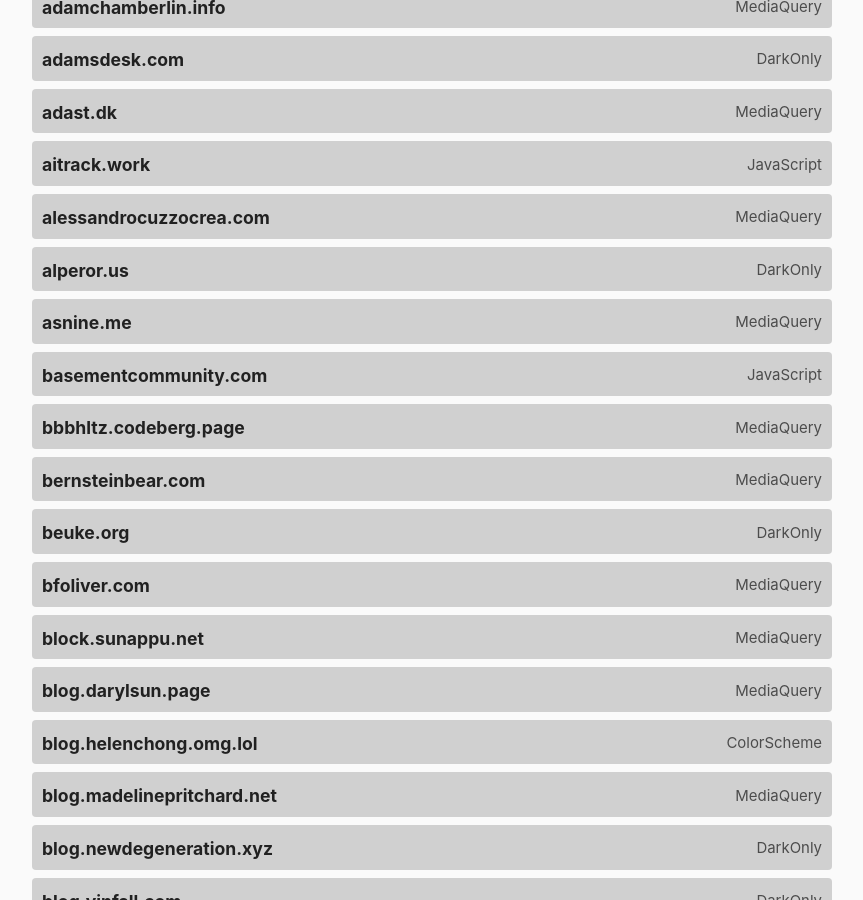
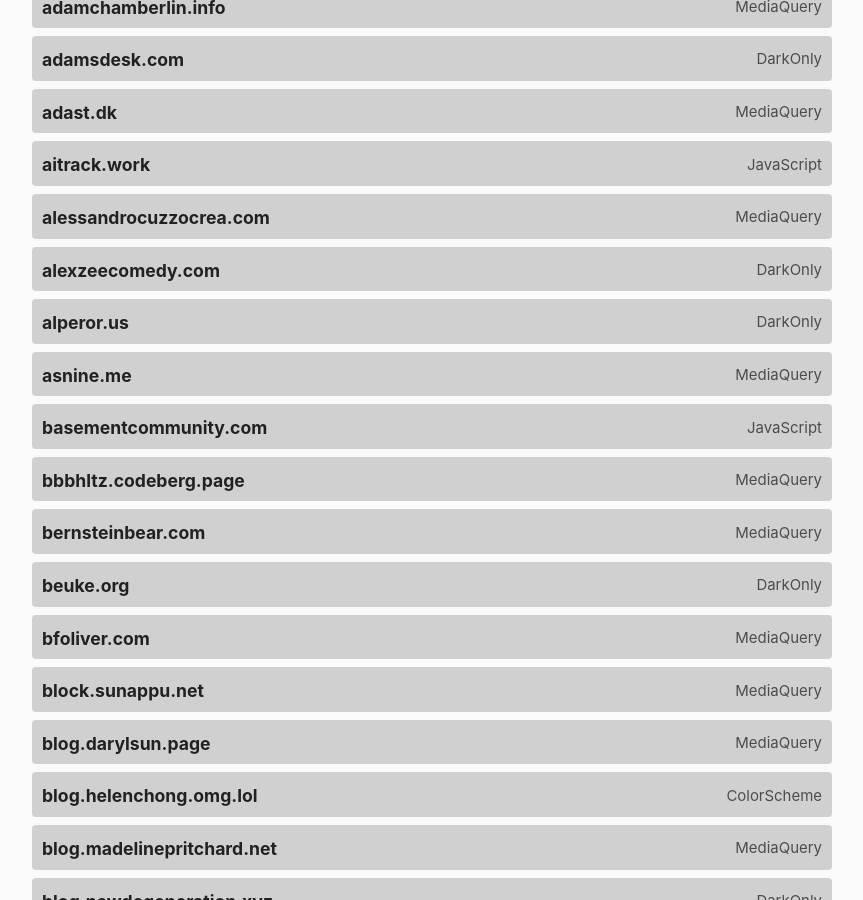
Before and after one commit to katherinek727/darktheme.club, a Jekyll site: the page built from index.md, in a window 1280 px wide and 900 px high, scrolled down 797 px. Shown: the whole window, without its empty margins (208-1071 px from the left). Built offline with Jekyll 4.4.1, drawn with Linux system fonts in a browser that asks for light colours.

Commit message:
Update sites.yml

```diff
--- a/_data/sites.yml
+++ b/_data/sites.yml
@@ -797,3 +797,8 @@
   url: https://zwbetz.com/
   method: javascript
   last_checked: 2024-02-27
+
+- domain: alexzeecomedy.com
+  url: https://alexzeecomedy.com/
+  method: darkonly
+  last_checked: 2025-07-06
```
